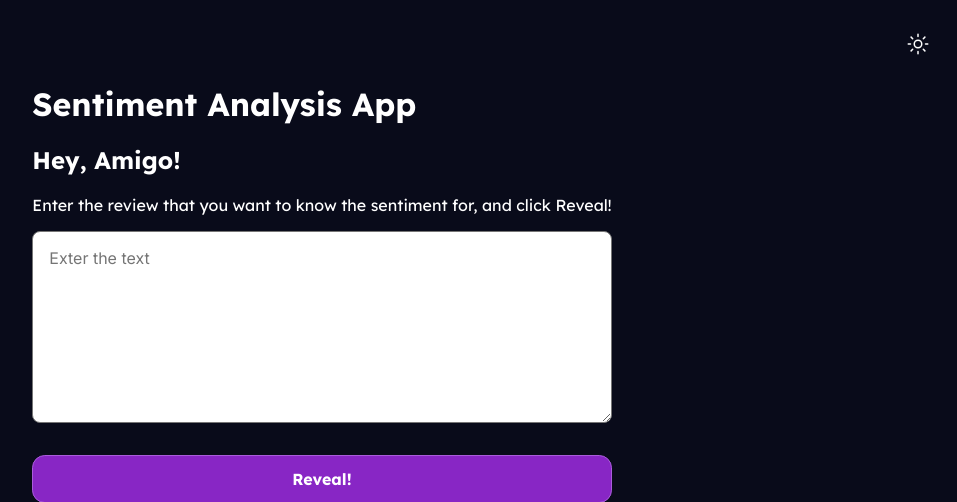
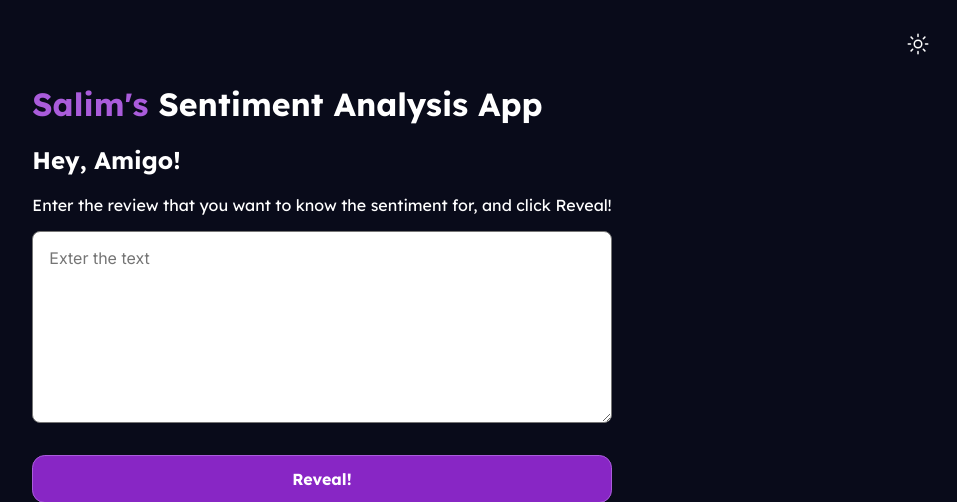
Before and after one commit to HammedBabatunde/Sentinment_Analysis_App, a Flask app: page / in a window 1280 px wide. Shown: the top 502 px of the page, without its empty margins (318-1275 px from the left). Run offline with Flask 2, Linux system fonts and the light colour scheme.

Commit message:
Updated templates

```diff
--- a/templates/index.html
+++ b/templates/index.html
@@ -184,7 +184,7 @@ footer .socials a ion-icon{
     <div class="container">
         <span id="themeSwitcher"><ion-icon name="sunny-outline"></ion-icon></span>
         <main>
-            <h1>Sentiment Analysis App</h1>
+            <h1><span>Salim's</span> Sentiment Analysis App</h1>
             <h2>Hey, Amigo!</h2>
             <p>Enter the review that you want to know the sentiment for, and click Reveal!</p>
             <form method="POST">
--- a/templates/results.html
+++ b/templates/results.html
@@ -183,7 +183,7 @@ footer .socials a ion-icon{
     <div class="container result">
         <span id="themeSwitcher"><ion-icon name="sunny-outline"></ion-icon></span>
         <main>
-            <h1>Sentiment Analysis App</h1>
+            <h1><span>Salim's</span> Sentiment Analysis App</h1>
             <h2>Hey, Amigo!</h2>
             <p>Here's your review's sentiment:</p>
             <div class="action">
@@ -210,7 +210,7 @@ footer .socials a ion-icon{
         </main>
     </div>
     <footer>
-        <p>&copy; 2022 Hammed Babatunde & Salim Oyinlola</p>
+        <p>&copy; 2022 Salim Oyinlola</p>
         <div class="socials">
             <a href="https://twitter.com/SalimOyinlola"><ion-icon name="logo-twitter"></ion-icon></a>
             <a href="https://github.com/salimcodes"><ion-icon name="logo-github"></ion-icon></a>
```
